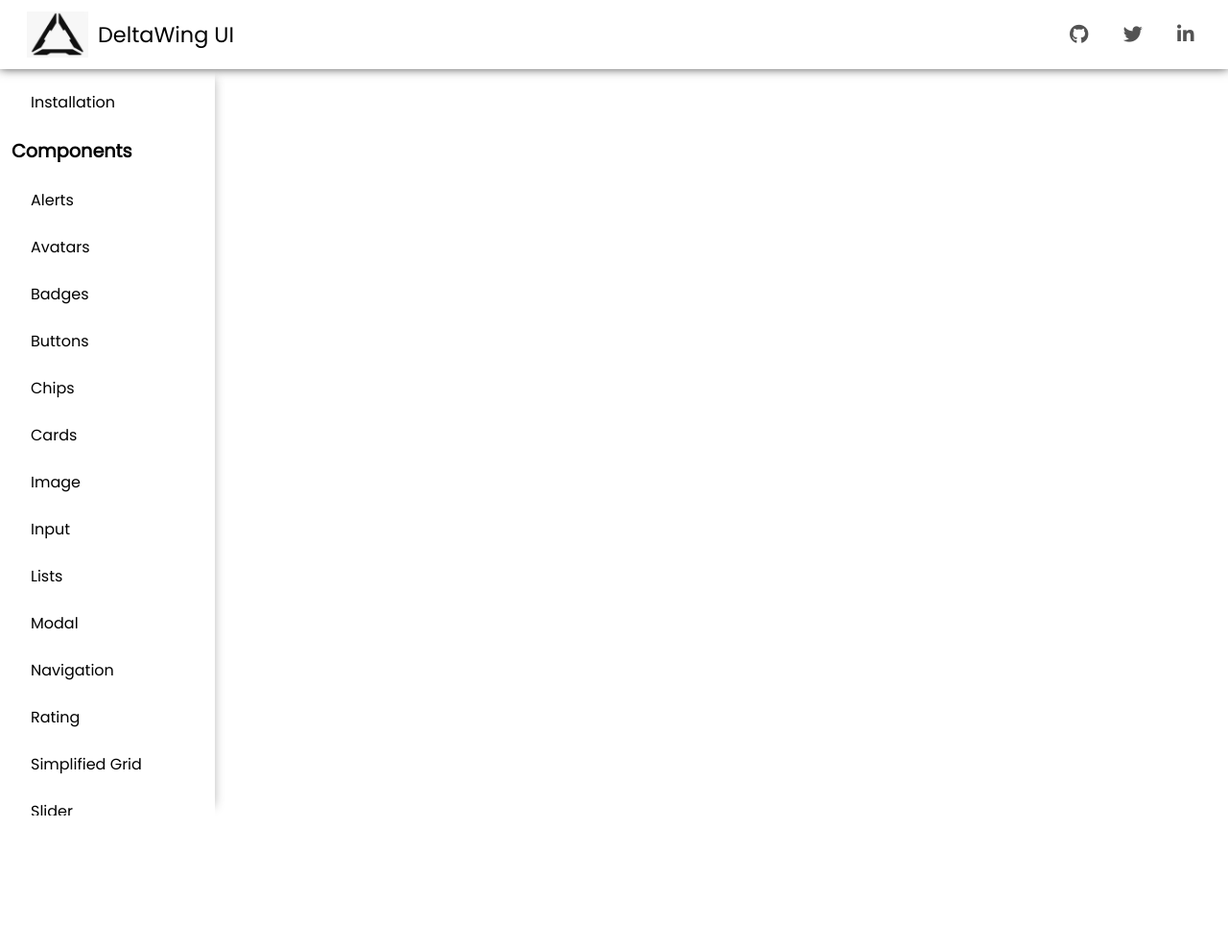
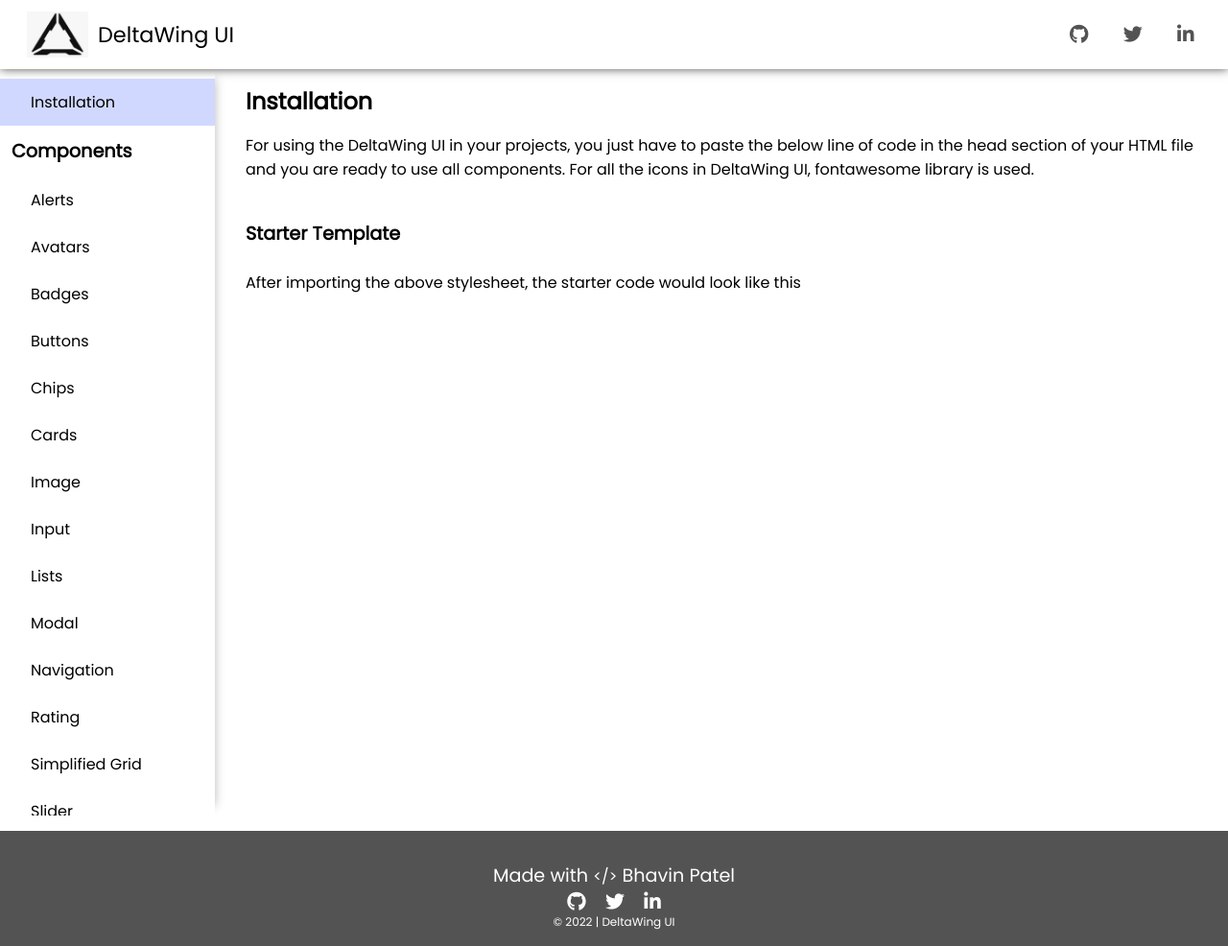
Before and after one commit to bhavinology/DeltaWing-UI, a plain HTML site: page Documentation/documentation.html in a window 1280 px wide. Shown: the whole page at 96% size. Before the commit the page ends 850 px from the top, so only its background shows below. Drawn offline with Linux system fonts and the light colour scheme; a script that the page names is missing.

Commit message:
code snippets are embeded in installation page

```diff
--- a/Documentation/documentation.html
+++ b/Documentation/documentation.html
@@ -53,7 +53,7 @@
       <aside class="sidebar">
         <ul>
           <li class="sidenav-list active">
-           <a href="documentation.htmnl" class="sidenav-item">Installation</a>
+           <a href="documentation.html" class="sidenav-item">Installation</a>
           </li>
           <h2 class="sidebar-heading">Components</h2>
           <li class="sidenav-list">
@@ -109,7 +109,80 @@
           </li>
         </ul>
       </aside>
+
+    <!-- HERO SECTION -->
+
+    <main class="content-container">
+
+      <div class="content">
+        <h1 class="heading3">Installation</h1>
+        <p class="description">
+          For using the DeltaWing UI in your projects, you just have to paste the below
+            line of code in the head section of your HTML file and you are ready to use all components. For all the
+            icons in DeltaWing UI, fontawesome library is used.
+        </p>
+      </div>
+
+      <div class="code-snippet">
+        <script src="https://emgithub.com/embed.js?target=https%3A%2F%2Fgithub.com%2Fbhavinology%2Fcode-snippets%2Fblob%2Fmain%2FInstallation.html%23L1&style=ir-black&showBorder=on&showCopy=on"></script>
+      </div>
+
+      <div class="content">
+        <h4 class="heading4">Starter Template</h4>
+        <p class="description">After importing the above stylesheet, the starter code would look like this</p>
+      </div>
+
+      <div class="code-snippet">
+        <script src="https://emgithub.com/embed.js?target=https%3A%2F%2Fgithub.com%2Fbhavinology%2Fcode-snippets%2Fblob%2Fmain%2FStarter.html%23L1-L13&style=ir-black&showBorder=on&showCopy=on"></script>
+      </div>
+    </main>
     </div>
+
+     <!-- SIDEBAR AND HERO SECTION ENDS -->
+
+      <!-- FOOTER -->
+      <footer class="footer-container flex-column-center">
+        <p class="footer-header">
+          Made with <span>&lt;/&gt;</span> Bhavin Patel
+        </p>
+        <ul>
+          <li class="footer-item">
+            <a
+              href="https://github.com/romabulani"
+              target="_blank"
+              rel="noreferrer"
+              aria-label="github"
+            >
+              <i class="fa fa-github footer-icon fa-lg" aria-hidden="true"></i>
+            </a>
+          </li>
+          <li class="footer-item">
+            <a
+              href="https://twitter.com/romabulani"
+              target="_blank"
+              rel="noreferrer"
+              aria-label="twitter"
+            >
+              <i class="fa fa-twitter footer-icon fa-lg" aria-hidden="true"></i>
+            </a>
+          </li>
+          <li class="footer-item">
+            <a
+              href="https://www.linkedin.com/in/romabulani/"
+              target="_blank"
+              rel="noreferrer"
+              aria-label="linkedin"
+            >
+              <i
+                class="fa fa-linkedin footer-icon fa-lg"
+                aria-hidden="true"
+              ></i>
+            </a>
+          </li>
+        </ul>
+        <p class="copyright">© 2022 | DeltaWing UI</p>
+      </footer>
+
   </div>
 </body>
 </html>
--- a/styles/documenation.css
+++ b/styles/documenation.css
@@ -45,3 +45,43 @@
   padding-left: 2rem;
   padding: 0.75rem;
 }
+
+.content-container {
+  height: calc(100vh - 5rem);
+  margin-top: 1rem;
+  overflow-y: scroll;
+  width: 100%;
+}
+
+.content {
+  padding-bottom:8px ;
+}
+
+.description {
+  font-size: 1rem;
+  margin: 1rem 1rem 0 2rem;
+}
+
+.code-snippet {
+  display: block;
+  font-size: 0.5rem;
+  font-style: initial;
+  margin-left: 0.5rem;
+  margin-right: 0.5rem;
+  overflow-x: scroll;
+  padding: 0.5rem;
+}
+
+.heading3,
+.heading4 {
+  margin-left: 2rem;
+}
+
+.heading4 {
+  padding: 1rem 0rem 0.5rem 0rem;
+}
+
+.active {
+  background-color: var(--primary-bg-color);
+  color: var(--primary-color);
+}
```
